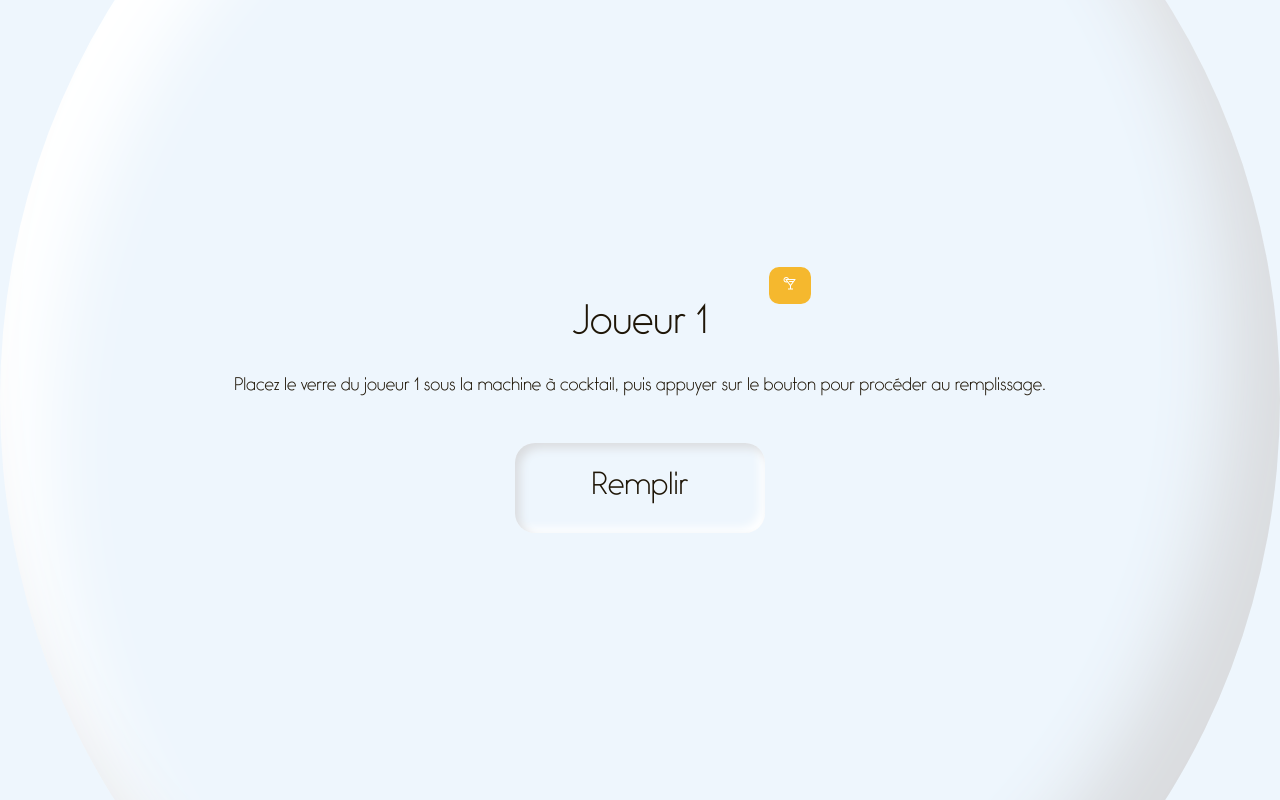
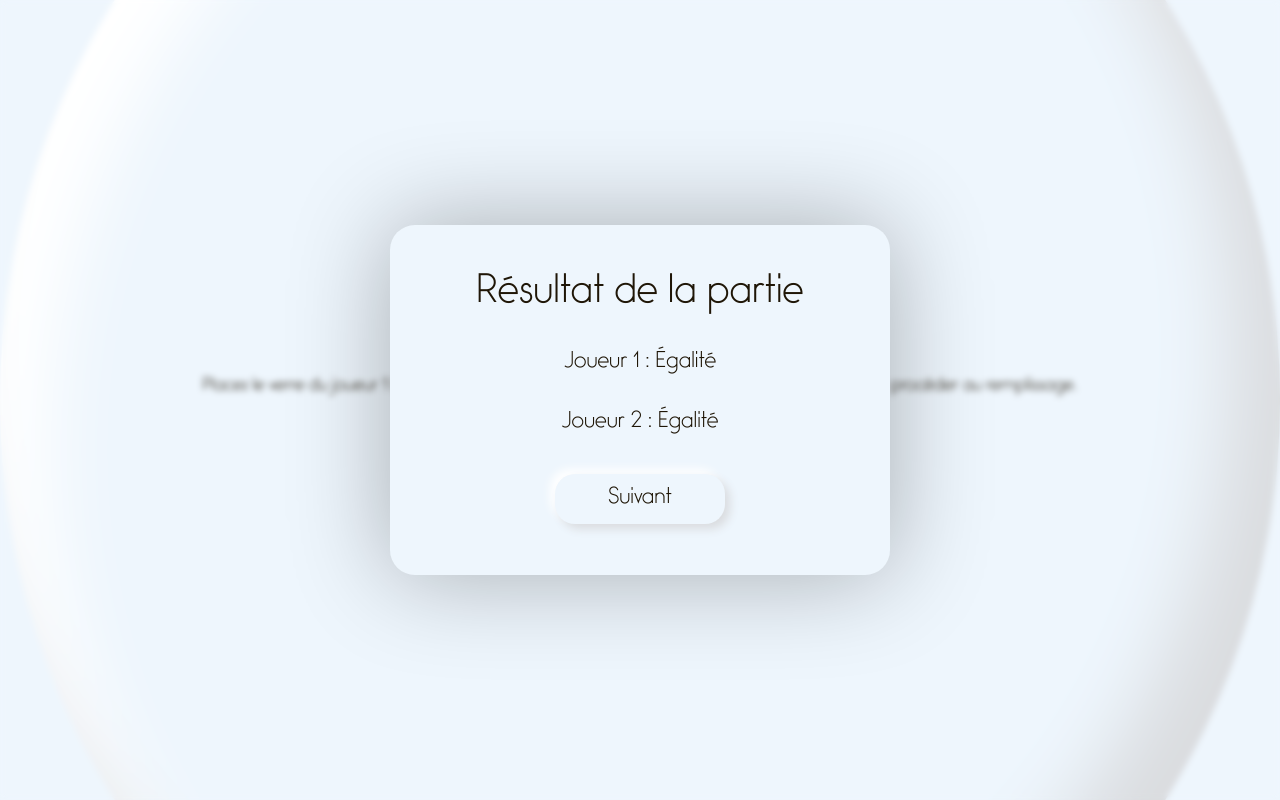
Before and after one commit to mmi-machedaq/sae501, a Next.js app: page /serve-drinks-1 in a window 1280 px wide. Built offline with nearby package versions, Linux system fonts and the light colour scheme.

Commit message:
feat(games): gestion comparaison score + popup victoire

```diff
--- a/src/app/serve-drinks-1/page.tsx
+++ b/src/app/serve-drinks-1/page.tsx
@@ -6,6 +6,7 @@ import { LiaCocktailSolid } from 'react-icons/lia';
 
 import '@/styles/views/pages/home.scss';
 import '@/styles/views/pages/serve-drinks.scss';
+import '@/styles/views/pages/popup.scss';
 
 import { PLAYER_KEYS } from '@/utils/constants/keys';
 
@@ -49,8 +50,51 @@ export default function ServeDrinks() {
     };
   });
 
+  // Récupérer les informations depuis le localStorage
+  const gameWinner = localStorage.getItem('gameWinner');
+  const gameLoser = localStorage.getItem('gameLoser');
+
+  // Déterminer le statut du joueur 1
+  let player1Status;
+  let player2Status;
+
+  if (gameWinner === 'Player 1') {
+    player1Status = 'Gagnant';
+  } else if (gameLoser === 'Player 1') {
+    player1Status = 'Perdant';
+  } else {
+    player1Status = 'Égalité';
+  }
+
+  if (gameWinner === 'Player 2') {
+    player2Status = 'Gagnant';
+  } else if (gameLoser === 'Player 2') {
+    player2Status = 'Perdant';
+  } else {
+    player2Status = 'Égalité';
+  }
+
+  const [isPopupVisible, setPopupVisible] = useState(true);
+
+  const handleClosePopup = () => {
+    setPopupVisible(false);
+  };
+
   return (
     <main ref={containerRef}>
+      {isPopupVisible && (
+        <div className='popup' style={{ display: 'flex' }}>
+          <div className='popup-content'>
+            <h2>Résultat de la partie</h2>
+            <p className='popup-message'>Joueur 1 : {player1Status}</p>
+            <p className='popup-message'>Joueur 2 : {player2Status}</p>
+            <button className='brc-buttons hide' onClick={handleClosePopup}>
+              Suivant
+            </button>
+          </div>
+        </div>
+      )}
+
       <div className='brc-background'></div>
       <div className='brc-filling-container'>
         <div className='brc-drink-info'>
@@ -60,8 +104,8 @@ export default function ServeDrinks() {
           </span>
         </div>
         <p className='brc-filling-container__instructions'>
-          Placez le verre du joueur 1 sous la machine à cocktail, puis appuyer
-          sur le bouton pour procéder au remplissage.
+          Placez le verre du joueur 1 ({player1Status}) sous la machine à
+          cocktail, puis appuyer sur le bouton pour procéder au remplissage.
         </p>
         <div className='brc-buttons-box'>
           <button
--- /dev/null
+++ b/src/styles/views/pages/popup.scss
@@ -0,0 +1,52 @@
+@use '../../base' as *;
+
+/* Pop-up Styles */
+.popup {
+  position: absolute;
+  top: 0;
+  left: 0;
+  height: 100%;
+  width: 100%;
+  z-index: 10;
+
+  backdrop-filter: blur(3px);
+
+  animation: bounceIn 0.4s $ease-in forwards;
+  opacity: 0;
+
+  .popup-content {
+    position: absolute;
+    top: 50%;
+    left: 50%;
+    transform: translate(-50%, -50%);
+    @include flex(space-evenly, center, column, 10px);
+
+    background: $white;
+    padding: 20px;
+    border-radius: 25px;
+    text-align: center;
+    box-shadow: 0px 0px 100px rgba(0, 0, 0, 0.3);
+    height: 350px;
+    width: 500px;
+
+    h2 {
+      font-size: $fs-xxl;
+      font-weight: $fw-light;
+    }
+
+    @include brc-buttons;
+
+    .brc-buttons {
+      font-size: $fs-md;
+      font-weight: $fw-light;
+
+      height: 50px;
+      width: 170px;
+    }
+
+    p {
+      font-size: $fs-md;
+      font-weight: $fw-light;
+    }
+  }
+}
```
Also changed, not shown: src/app/serve-drinks-2/page.tsx (+17 -2 lines), src/components/games/pacman.tsx (+46 -1 lines), src/components/games/pong.tsx (+38 -0 lines).
